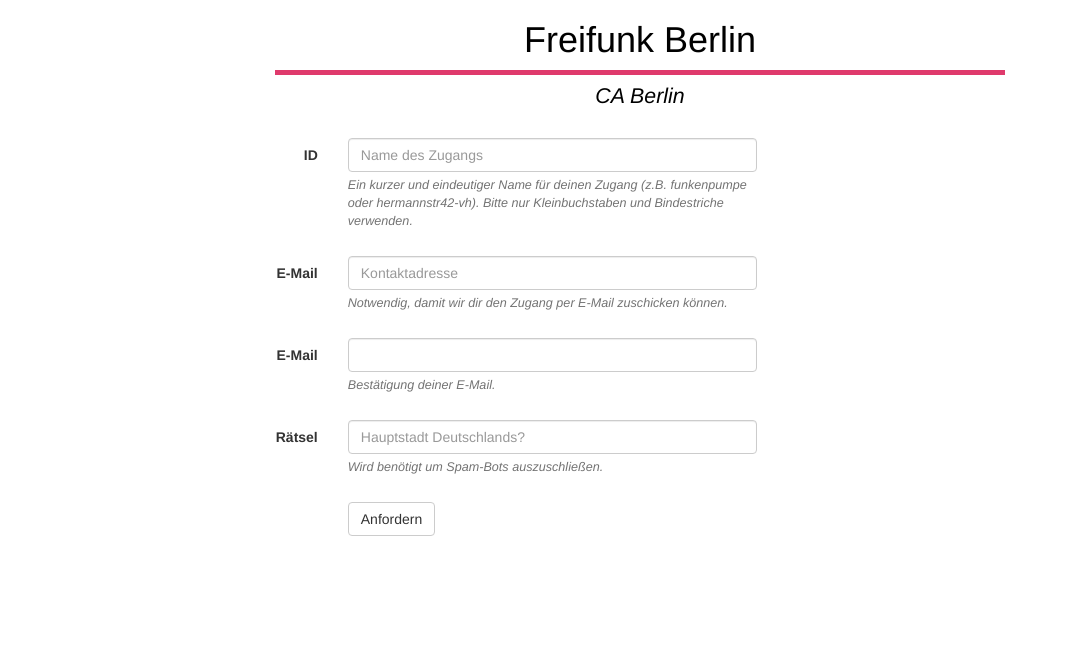
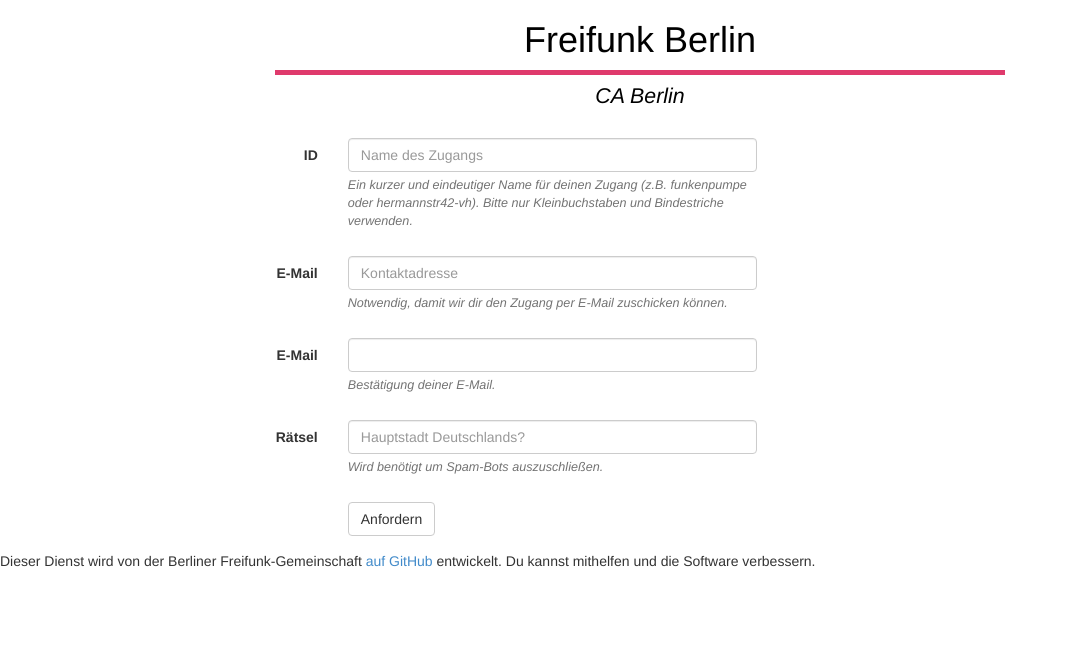
Before and after one commit to freifunk-berlin/ca.berlin.freifunk.net, a Flask app: page / in a window 1280 px wide. Shown: the top 665 px of the page, without its empty margins (0-1067 px from the left). Run offline with Flask 2, Linux system fonts and the light colour scheme; some libraries are stand-ins or nearby versions.

Commit message:
add link to github-repo on the websites
Add a hint to invite to contribute to the code via GitHub.

This addresses https://github.com/freifunk-berlin/ca.berlin.freifunk.net/issues/54

```diff
--- a/ca/templates/_layout.html
+++ b/ca/templates/_layout.html
@@ -30,6 +30,6 @@
 
       </div>
     </div>
-
+    Dieser Dienst wird von der Berliner Freifunk-Gemeinschaft <a href="https://github.com/freifunk-berlin/ca.berlin.freifunk.net">auf GitHub</a> entwickelt. Du kannst mithelfen und die Software verbessern.
   </body>
 </html>
```
